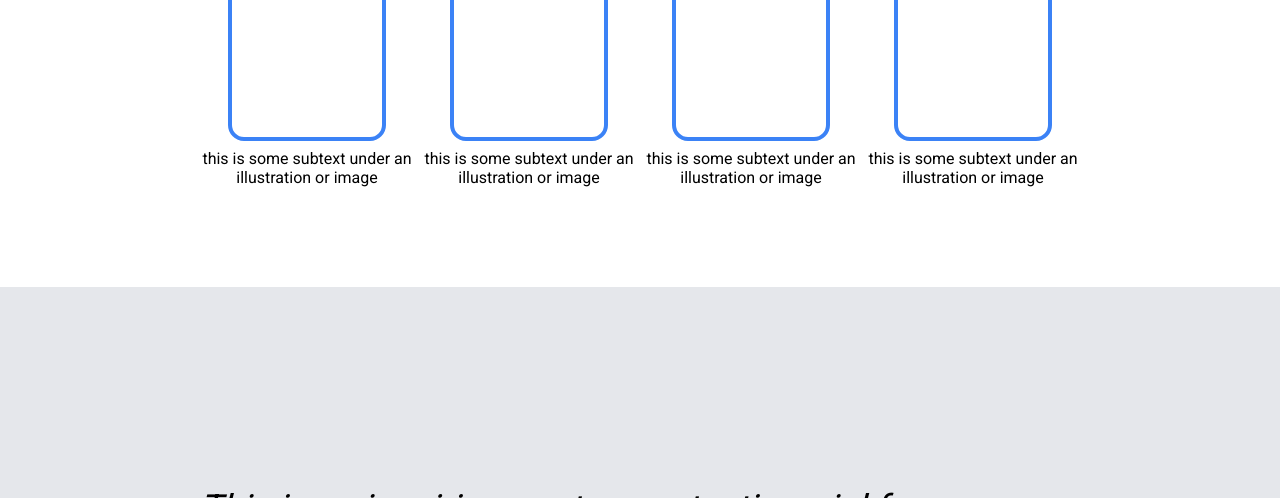
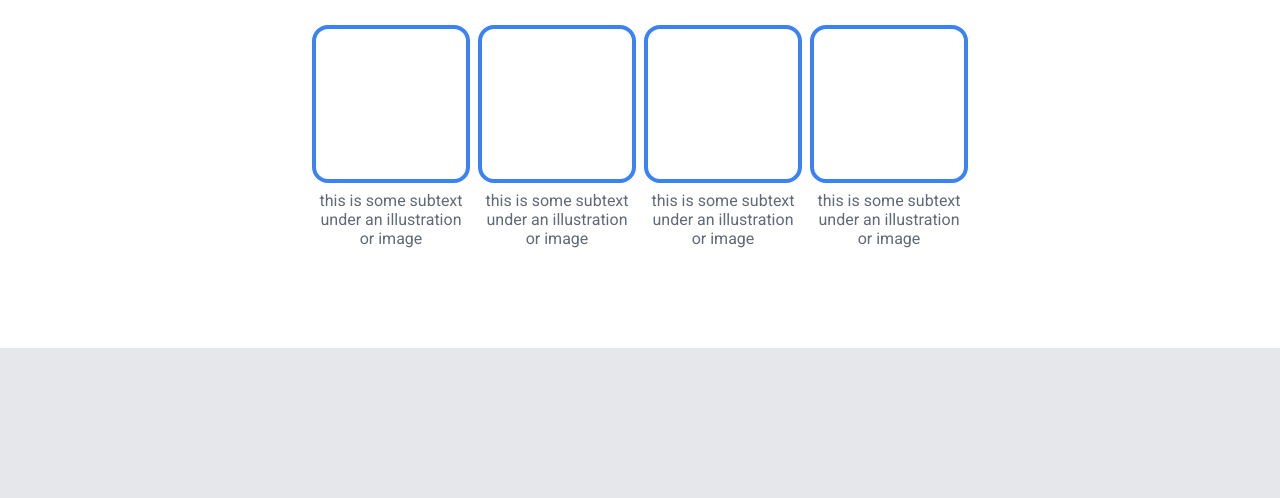
Before and after one commit to harithkhan/TOP-project-landing-page, a plain HTML site: page index.html in a window 1280 px wide. Shown: the part 653-1151 px from the top of the page. Drawn offline with Linux system fonts and the light colour scheme.

Commit message:
style: improve styling of information section
Increase left and right paddings to 450px.
Change box font to grey.

```diff
--- a/index.html
+++ b/index.html
@@ -34,19 +34,19 @@
         <div class="information-content">
             <div class="box-1-container">
                 <div class="box"></div>
-                <div class="box-1-text">this is some subtext under an illustration or image</div>
+                <div class="box-text">this is some subtext under an illustration or image</div>
             </div>
             <div class="box-2-container">
                 <div class="box"></div>
-                <div class="box-2-text">this is some subtext under an illustration or image</div>
+                <div class="box-text">this is some subtext under an illustration or image</div>
             </div>
             <div class="box-3-container">
                 <div class="box"></div>
-                <div class="box-3-text">this is some subtext under an illustration or image</div>
+                <div class="box-text">this is some subtext under an illustration or image</div>
             </div>
             <div class="box-4-container">
                 <div class="box"></div>
-                <div class="box-4-text">this is some subtext under an illustration or image</div>
+                <div class="box-text">this is some subtext under an illustration or image</div>
             </div>
         </div>
     </div>
--- a/style.css
+++ b/style.css
@@ -97,7 +97,7 @@ body {
     flex-direction: column;
     align-items: center;
     justify-content: center;
-    padding: 50px 200px;
+    padding: 50px 450px;
     margin-bottom: 50px;
 }
 
@@ -132,6 +132,10 @@ body {
     border-color: #3b82f6;
     border-width: 4px;
     margin-bottom: 8px;
+}
+
+.box-text {
+    color: #616a76;
 }
 
 /* Quote Styling */
```
